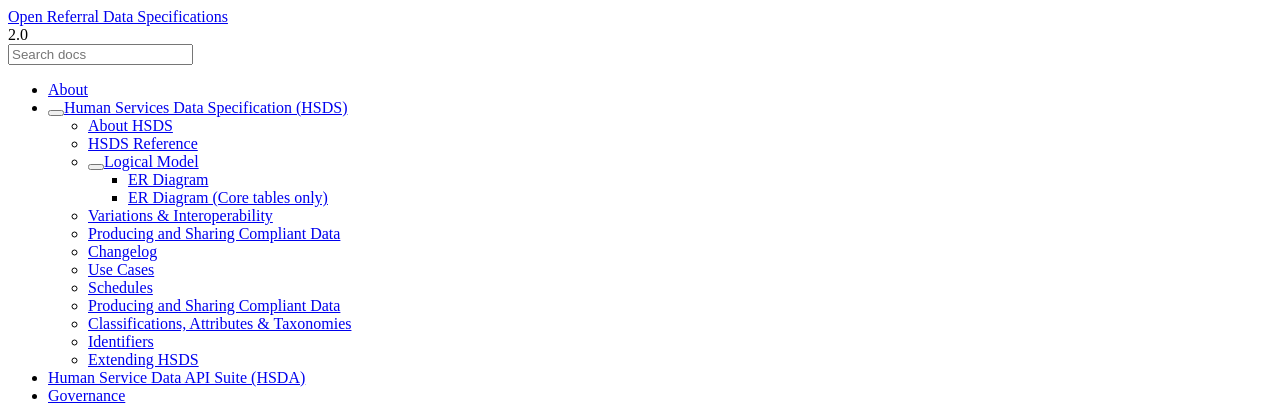
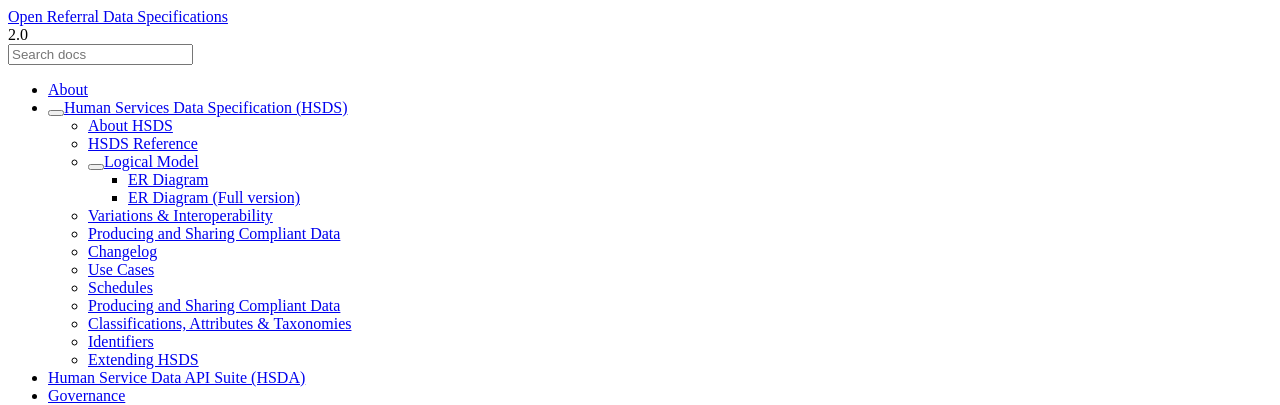
Before and after one commit to openreferral/specification, a Sphinx documentation site: the page built from docs/hsds/logical_model.md, in a window 1280 px wide and 900 px high. Shown: the top 405 px of the window. Built offline with Sphinx 7.4.7 and the Read the Docs theme 2.0.0, drawn with Linux system fonts in a browser that asks for light colours; pages that are not in the unit, such as notebooks, are missing from menus; a script that is not in the unit is left out; comment, search, counter and statistics services are not loaded; some of the changed text lies outside the part shown.

Commit message:
ERD: background color and menu order and titles
* Change background colour away from Green
* Change order of menu items and change menu labels so core diagram is promoted

````diff
--- a/docs/conf.py
+++ b/docs/conf.py
@@ -453,6 +453,9 @@
         'assets/entity_relationship_diagram.svg',
         display_columns=True,
         display_indexes=True,
+        html_color_header='#AEC6CF',
+        html_color_default='#DDDDDD',
+        html_color_highlight='#DDDDDD',
         default_namespace_name='human_services_data',
         rankdir='RL',
     )
@@ -484,6 +487,9 @@
     'assets/entity_relationship_diagram_core_tables.svg',
     display_columns=True,
     display_indexes=True,
+    html_color_header='#77DD77',
+    html_color_default='#DDDDDD',
+    html_color_highlight='#DDDDDD',
     default_namespace_name='human_services_data',
     rankdir='RL',
 )
--- a/docs/hsds/logical_model.md
+++ b/docs/hsds/logical_model.md
@@ -67,15 +67,15 @@
 *Click to enlarge*
 
 ```{eval-rst}
-.. image:: ../assets/entity_relationship_diagram.svg
-   :target: ../../_images/entity_relationship_diagram.svg
+.. image:: ../assets/entity_relationship_diagram_core_tables.svg
+   :target: ../../_images/entity_relationship_diagram_core_tables.svg
 ```
 
-## ER Diagram (Core tables only)
+## ER Diagram (Full version)
 
 *Click to enlarge*
 
 ```{eval-rst}
-.. image:: ../assets/entity_relationship_diagram_core_tables.svg
-   :target: ../../_images/entity_relationship_diagram_core_tables.svg
+.. image:: ../assets/entity_relationship_diagram.svg
+   :target: ../../_images/entity_relationship_diagram.svg
 ```
````
